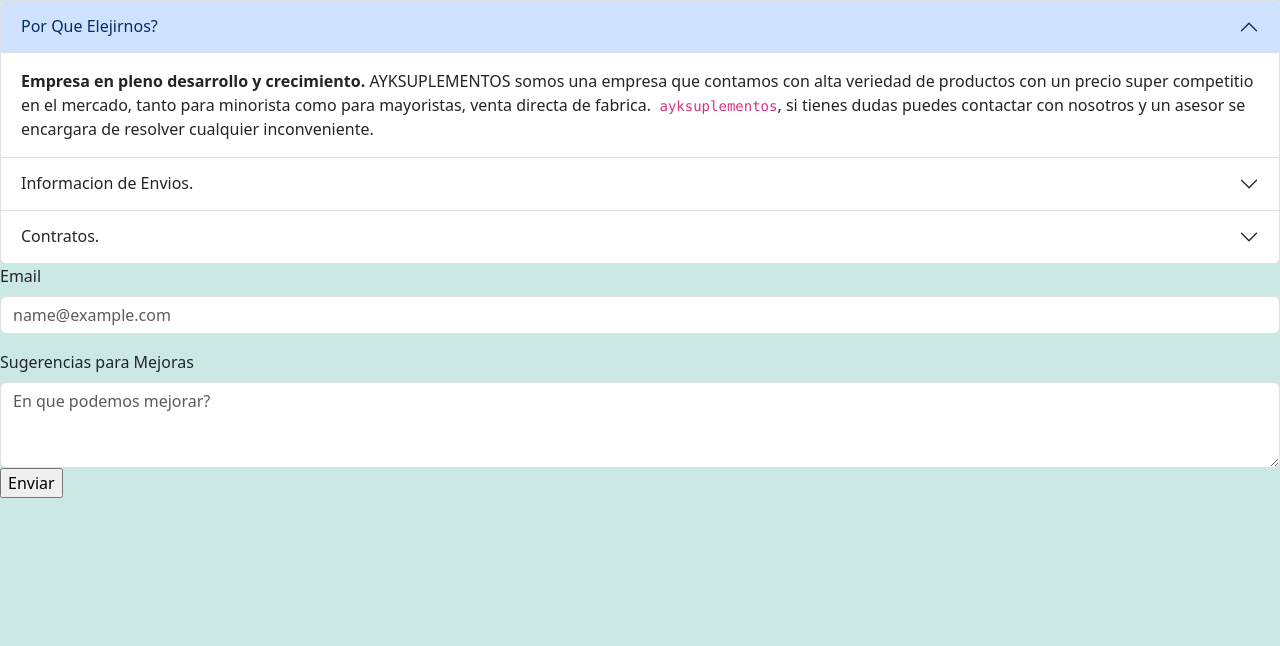
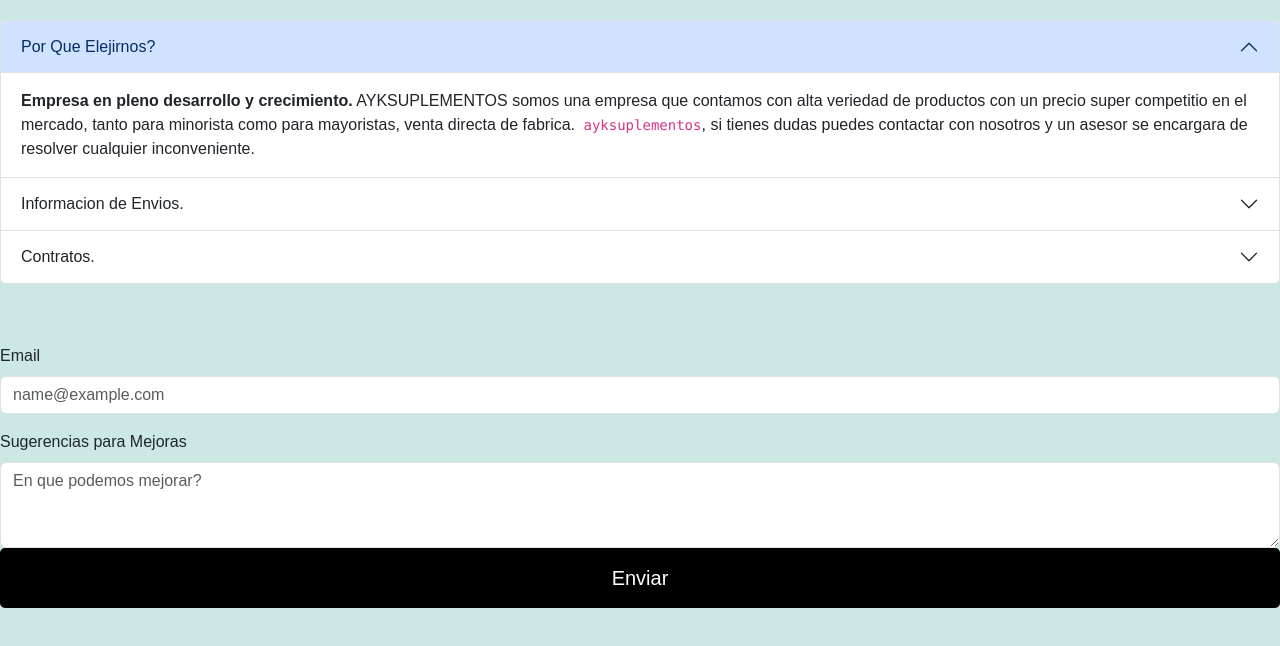
Before and after one commit to ateran876/ayksuplementos, a plain HTML site: page pages/suggestion.html in a window 1280 px wide. Drawn offline with nearby package versions, Linux system fonts and the light colour scheme.

Commit message:
ultimas correciones

```diff
--- a/pages/suggestion.html
+++ b/pages/suggestion.html
@@ -9,7 +9,7 @@
     <script src="https://cdn.jsdelivr.net/npm/bootstrap@5.3.0/dist/js/bootstrap.bundle.min.js" integrity="sha384-geWF76RCwLtnZ8qwWowPQNguL3RmwHVBC9FhGdlKrxdiJJigb/j/68SIy3Te4Bkz" crossorigin="anonymous"></script>
 
     <!-- Estilo Css -->
-    <link rel="stylesheet" href="../css/estilo.css">
+    <link rel="stylesheet" href="../css/estilos.css">
 
     <title>Sugerencia</title>
 </head>
```
